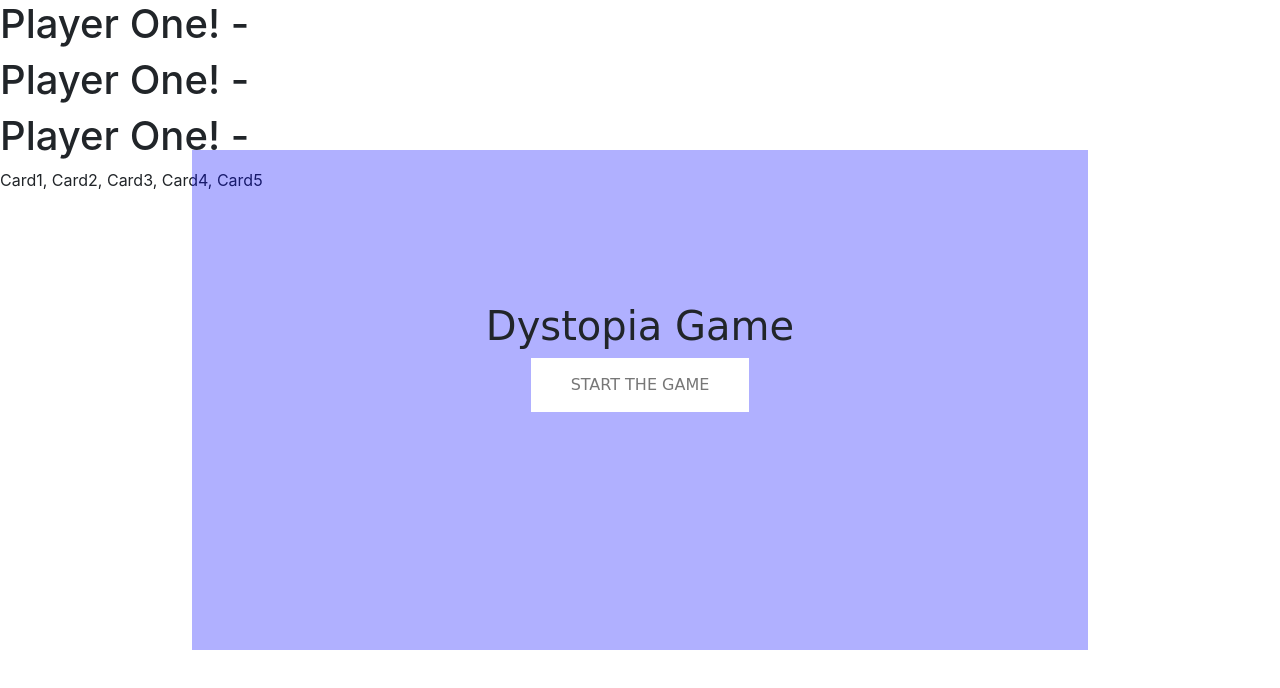
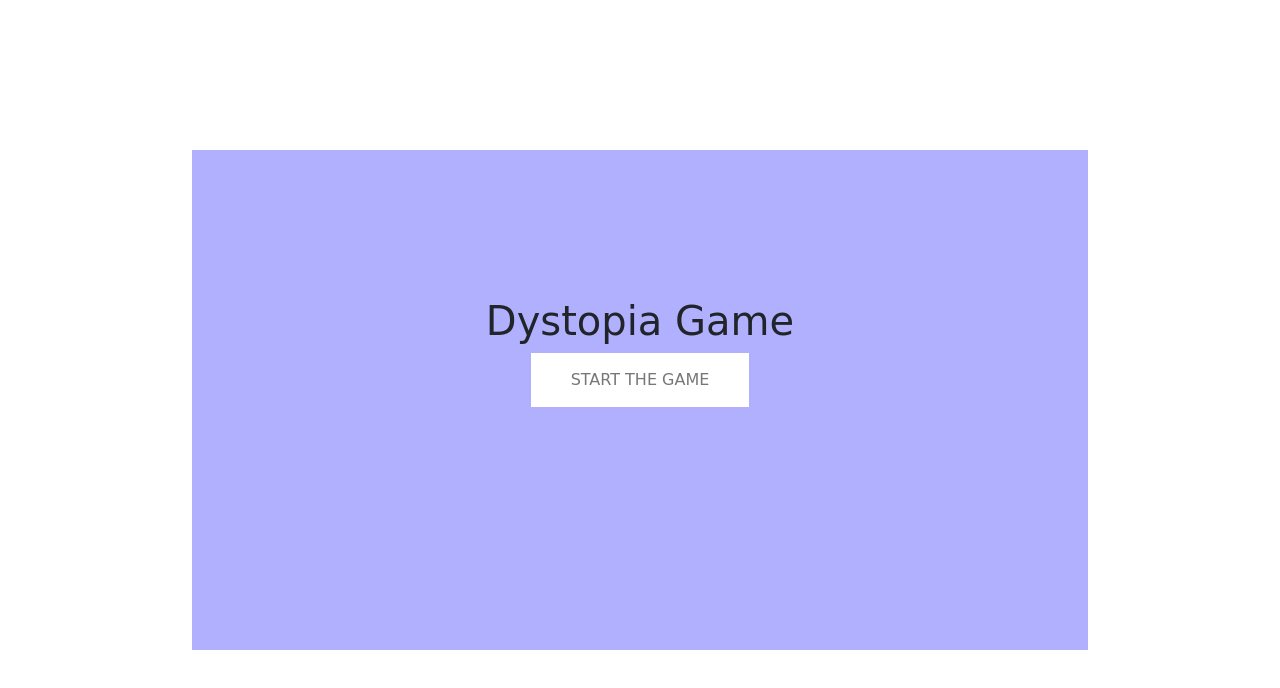
Before and after one commit to paulrydberg/group3repo, a plain HTML site: page index.html in a window 1280 px wide. Drawn offline with nearby package versions, Linux system fonts and the light colour scheme.

Commit message:
added hide begin game page functionality

```diff
--- a/index.html
+++ b/index.html
@@ -19,14 +19,14 @@
 
 <body>
 
-    <div class="container">
+    <div class="container" id="beginbox">
 
 
 
 
 
 
-        <div id="beginbox">
+        <div>
             <div id="title">
                 <div id="letsStart">
                     <h1>Dystopia Game</h1>
@@ -50,6 +50,8 @@
 
     </div>
 
+    <div class="container" id="actualGame">
+
         <div class="playerOne" id="drawPile">
             <h1>Player One! -</h1>
         </div>
@@ -61,6 +63,7 @@
         <div class="Battlefield">
             <h1>Player One! -</h1>
             <span>Card1, Card2, Card3, Card4, Card5</span>
+        </div>
     </div>
 
 
@@ -90,6 +93,15 @@
 
 
 
+        $(document).ready(function () {
+            $("#actualGame").hide();
+            $("#gamestart").on("click", function () {
+                $("#beginbox").hide();
+                $("#actualGame").show();
+            });
+        });
+
+
         //moment().format();
         //https://momentjs.com/docs/#/parsing/unix-timestamp/
     </script>
```
Lines whose indentation alone changed are shown as unchanged.
